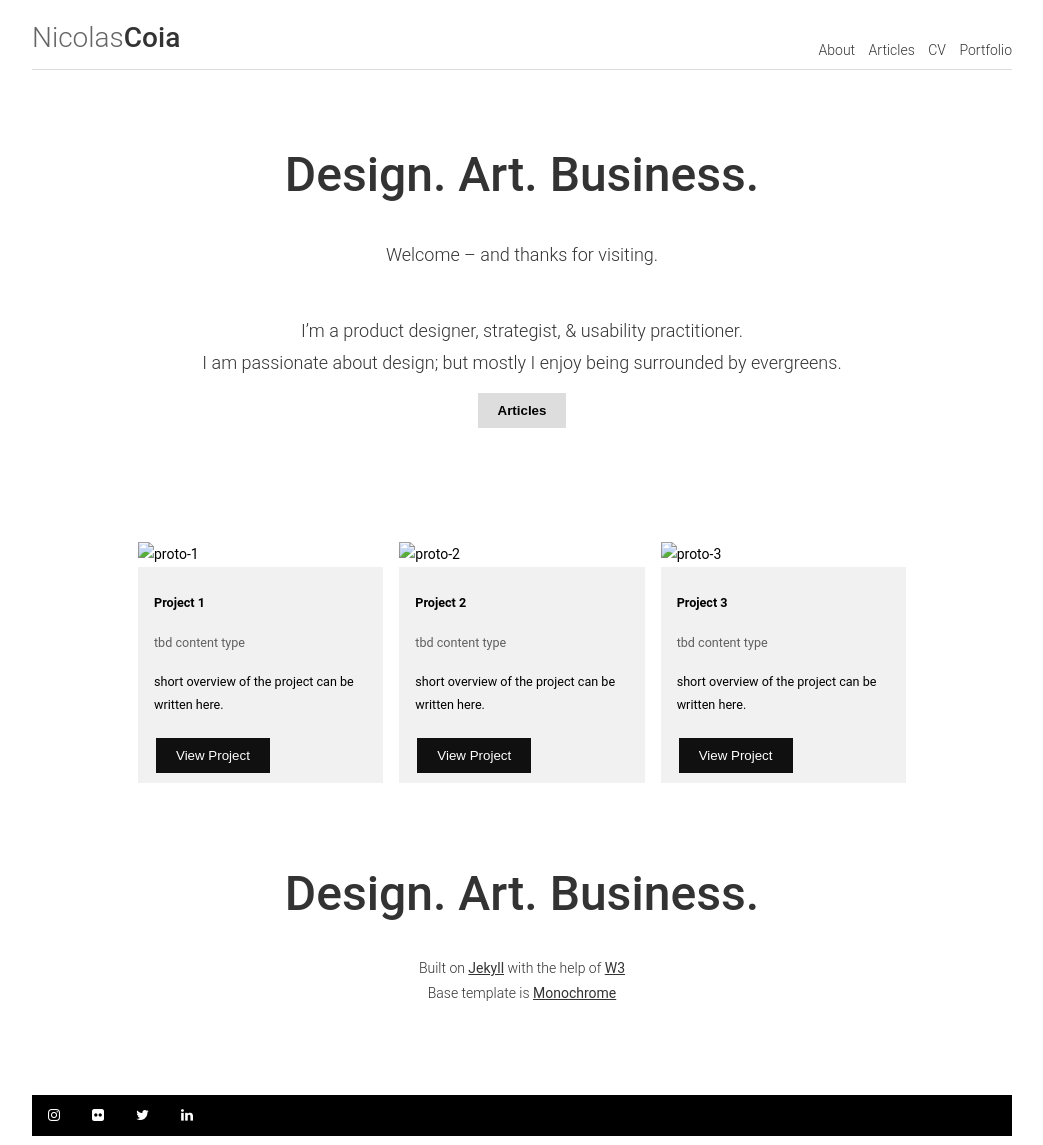
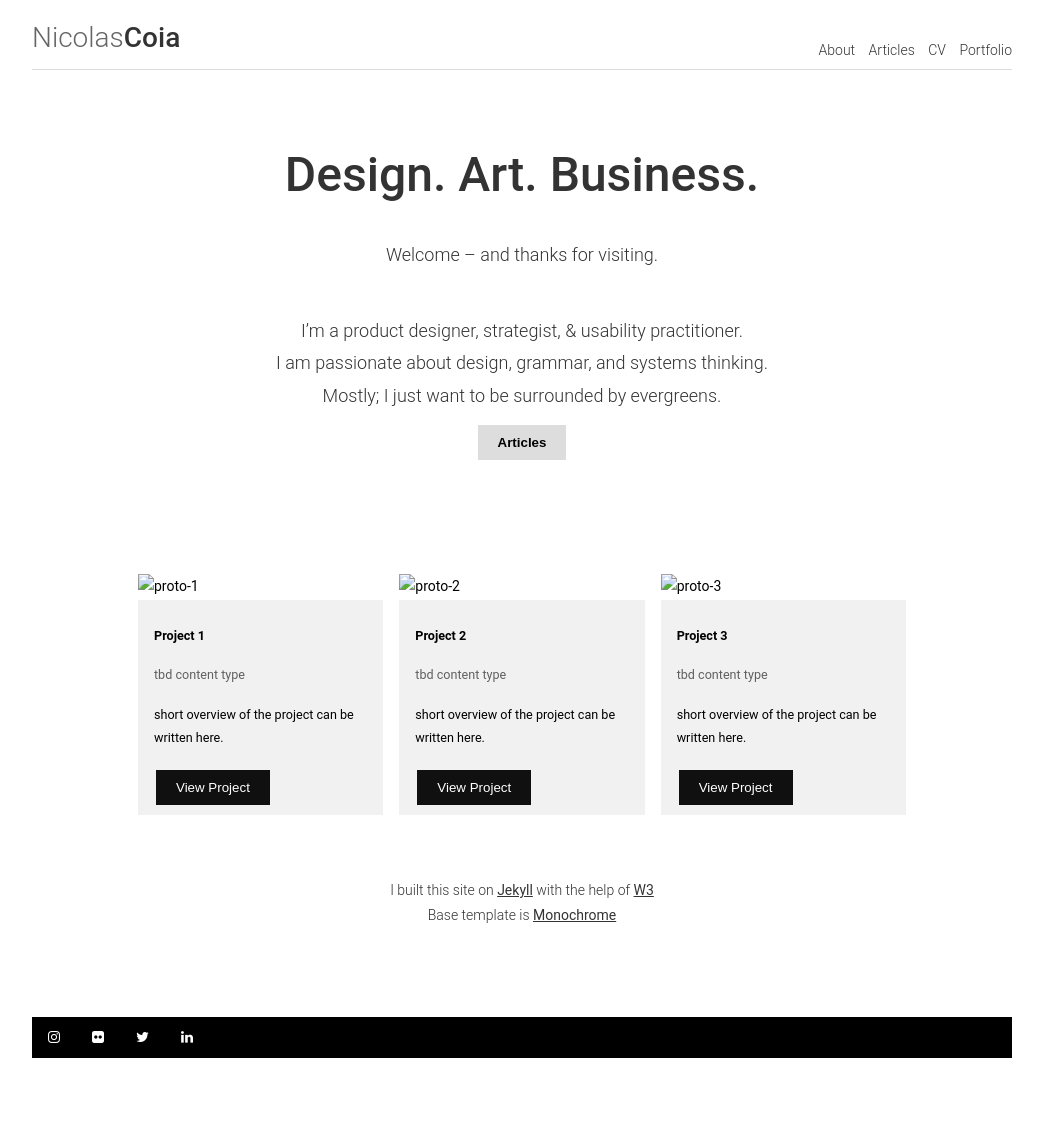
Before and after one commit to dyutibarma/monochrome, a Jekyll site: the page built from index.html, in a window 1280 px wide. Shown: the whole page, without its empty margins (118-1161 px from the left). Built offline with Jekyll 4.4.1, drawn with Linux system fonts in a browser that asks for light colours; the list of posts is cut into pages by our own code; after the commit the page ends 1067 px from its top, so only the background shows below that.

Commit message:
Update index.html

```diff
--- a/index.html
+++ b/index.html
@@ -6,7 +6,7 @@ layout: default
   <div class="w3-center">
   <h1 class="w3-xxxlarge">Design. Art. Business.</h1>
     <h4>Welcome – and thanks for visiting.</h4><br>
-    <h4>I’m a product designer, strategist, & usability practitioner.<br>I am passionate about design; but mostly I enjoy being surrounded by evergreens.</h4>
+    <h4>I’m a product designer, strategist, & usability practitioner.<br>I am passionate about design, grammar, and systems thinking.<br>Mostly; I just want to be surrounded by evergreens.</h4>
     <button class="button-light" onclick="location.href = 'https://coianac.github.io/articles'" style="font-weight:900;">Articles</button>
     <div class="w3-padding-32">
     </div>
@@ -52,8 +52,7 @@ layout: default
 <header class="w3-container w3-theme w3-padding" id="myHeader">
   <i onclick="w3_open()" class="w3-xlarge w3-theme"></i>
   <div class="w3-center">
-  <h1 class="w3-xxxlarge">Design. Art. Business.</h1>
-    <h5>Built on <a href="https://jekyllrb.com/"Jekyll">Jekyll</a> with the help of <a href="https://www.w3schools.com/">W3</a><br>Base template is <a href="https://dyutibarma.github.io/monochrome/about">Monochrome</a></h5>
+    <h5>I built this site on <a href="https://jekyllrb.com/"Jekyll">Jekyll</a> with the help of <a href="https://www.w3schools.com/">W3</a><br>Base template is <a href="https://dyutibarma.github.io/monochrome/about">Monochrome</a></h5>
     <div class="w3-padding-32">
     </div>
   </div>
```
